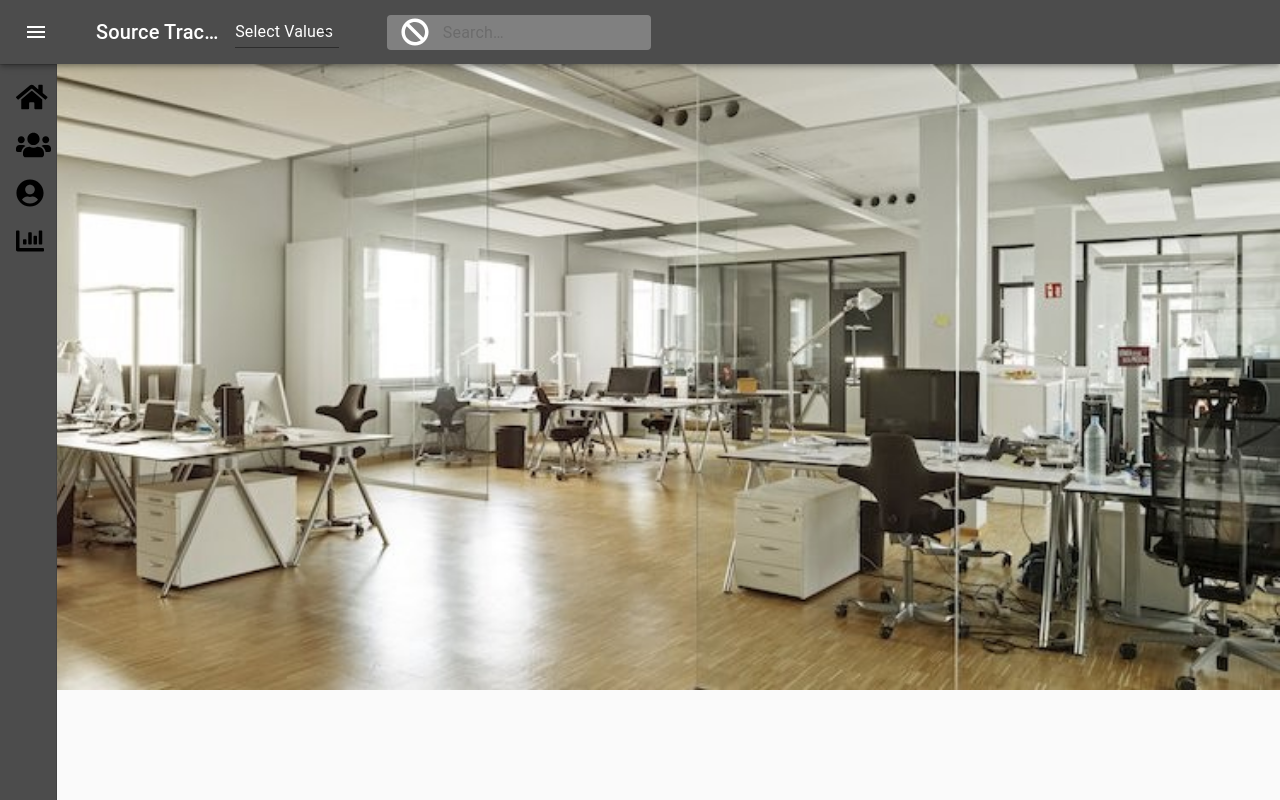
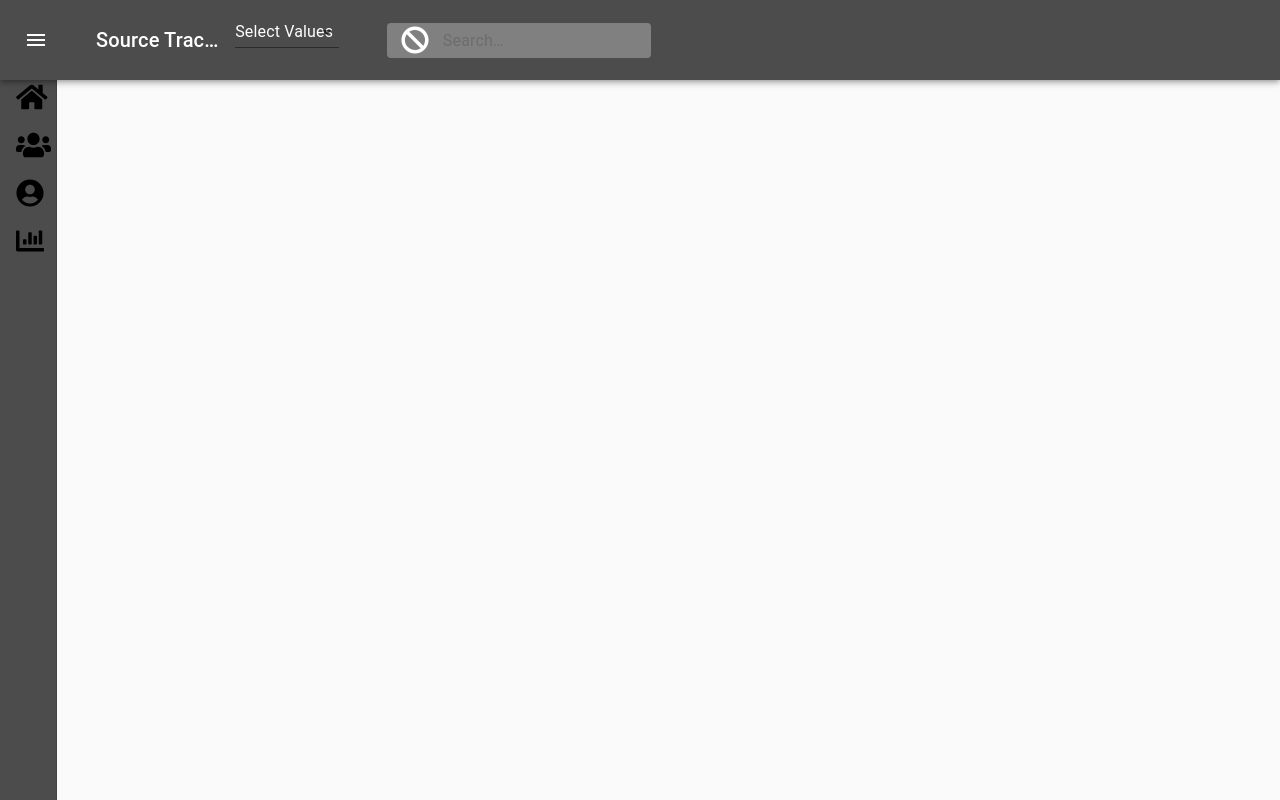
Before and after one commit to mfduar8766/SourceTracker, a React (Create React App) app: page / in a window 1280 px wide. Built offline with nearby package versions, Linux system fonts and the light colour scheme.

Commit message:
having computer issues

```diff
--- a/src/App.js
+++ b/src/App.js
@@ -6,12 +6,12 @@ const App = () => (
     style={{
       height: '100%',
       width: '100%',
-      zIndex: '-1'
+      zIndex: -1
     }}
   >
-    <div style={{ height: '100%', width: '100%', zIndex: '-1' }}>
+    {/* <div style={{ height: '100%', width: '100%', zIndex: '-1' }}>
       <img src={openOffice} style={{ width: '100%' }} />
-    </div>
+    </div> */}
   </div>
 );
 
--- a/src/Components/LeftDrawer/Utils/Styles.js
+++ b/src/Components/LeftDrawer/Utils/Styles.js
@@ -3,7 +3,8 @@ const drawerWidth = 240;
 export const drawerStyles = makeStyles(theme => ({
   root: {
     display: 'flex',
-    marginBottom: '4rem'
+    marginBottom: '4rem',
+    zIndex: -1
   },
   appBar: {
     zIndex: theme.zIndex.drawer + 1,
--- a/src/Components/LeftDrawer/index.js
+++ b/src/Components/LeftDrawer/index.js
@@ -170,10 +170,12 @@ const LeftDrawer = ({ history }) => {
             <SearchComponent
               isDisabled={selectedValue === '' ? true : false}
               borderBottom="none"
-              height="50%"
+              height="100%"
               width="50%"
               backgroundColor="#4C4C4C"
               handleSearch={getSearchValue}
+              listValues={globalSearchResults}
+              showResultsList={true}
             />
           </div>
         </Toolbar>
--- /dev/null
+++ b/src/Components/Search/GlobalSearchResults.js
@@ -0,0 +1,21 @@
+import React from 'react';
+
+import List from '@material-ui/core/List';
+import ListItem from '@material-ui/core/ListItem';
+import ListItemText from '@material-ui/core/ListItemText';
+
+const GlobalSearchResults = ({ listValues }) => (
+  <List style={{ zIndex: 999 }}>
+    <>
+      {listValues &&
+        listValues.length &&
+        listValues.map(value => (
+          <ListItem key={value.agencyId}>
+            <ListItemText style={{ color: 'black' }} >{value.agencyName}</ListItemText>
+          </ListItem>
+        ))}
+    </>
+  </List>
+);
+
+export default GlobalSearchResults;
--- a/src/Components/Search/Utils/Styles.js
+++ b/src/Components/Search/Utils/Styles.js
@@ -5,7 +5,7 @@ export const searchStyles = theme => ({
     borderBottom: ({ borderBottom }) => borderBottom || '1px solid lightgray',
     backgroundColor: ({ backgroundColor }) => backgroundColor || 'white',
     width: ({ width }) => width || '100%',
-    height: ({ height }) => height || '100%'
+    height: ({ height }) => height || '100%',
   },
   toolBar: {
     display: 'flex',
@@ -15,7 +15,7 @@ export const searchStyles = theme => ({
     height: '100%'
   },
   root: {
-    flexGrow: 1
+    flexGrow: 1,
   },
   search: {
     position: 'relative',
--- a/src/Components/Search/index.js
+++ b/src/Components/Search/index.js
@@ -7,8 +7,9 @@ import { searchStyles } from './Utils/Styles';
 
 import { FontAwesomeIcon } from '@fortawesome/react-fontawesome';
 import { faBan, faSearch } from '@fortawesome/free-solid-svg-icons';
+import GlobalSearchResults from './GlobalSearchResults';
 
-const SearchComponent = ({ classes, handleSearch, isDisabled }) => (
+const SearchComponent = ({ classes, handleSearch, isDisabled, showResultsList, listValues }) => (
   <div className={classes.root}>
     <div className={classes.appBar}>
       <Toolbar className={classes.toolBar}>
@@ -33,6 +34,7 @@ const SearchComponent = ({ classes, handleSearch, isDisabled }) => (
         </div>
       </Toolbar>
     </div>
+   {showResultsList &&  <GlobalSearchResults listValues={listValues}  />}
   </div>
 );
 
--- a/src/Utils/index.js
+++ b/src/Utils/index.js
@@ -11,11 +11,13 @@ export const commonSearch = (dataArray, queryString) => {
           .trim()
       )
       .some(string => {
-        if (string.includes(lowerCaseQueryString)) {
+        if (!string.includes(lowerCaseQueryString)) {
+          errorMessage = 'No records found.';
+          return false;
+        } else if (string.includes(lowerCaseQueryString)) {
           filteredAgents.push(data);
           return true;
         }
-        return false;
       });
   });
   return filteredAgents && filteredAgents.length
```
